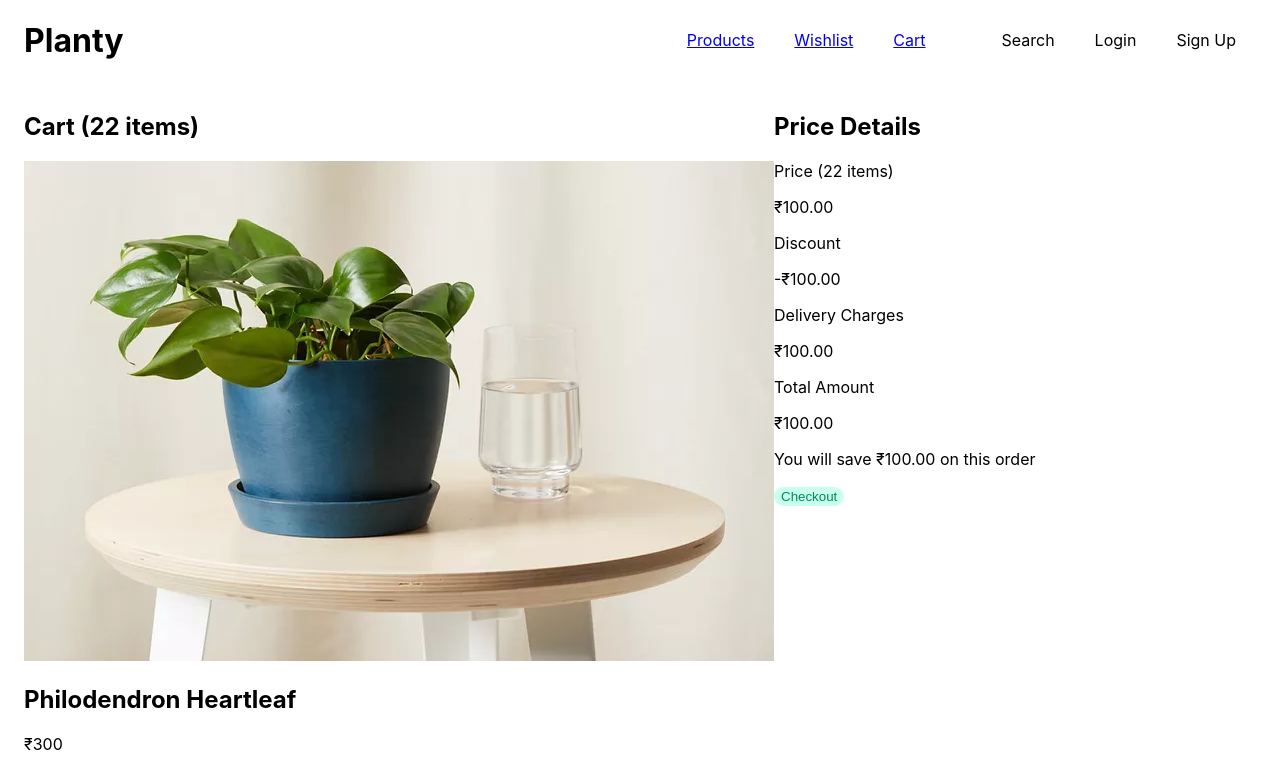
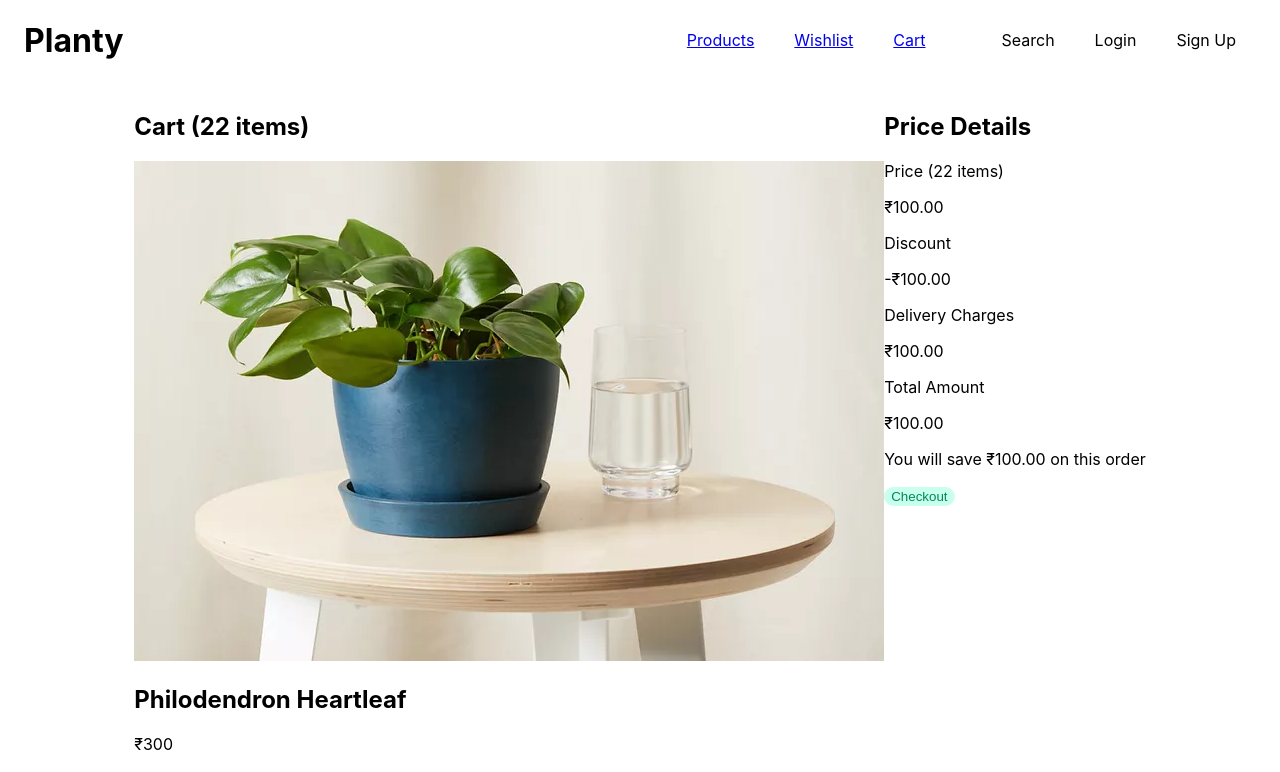
Before and after one commit to srinivas180/planty-2, a React (Create React App) app: page /cart in a window 1280 px wide. Shown: the top 772 px of the page. Built offline with nearby package versions, Linux system fonts and the light colour scheme; what miragejs would draw is missing.

Commit message:
style: added row--center generic style

```diff
--- a/src/App.css
+++ b/src/App.css
@@ -25,6 +25,10 @@ html {
     display: flex;
 }
 
+.row--center {
+    justify-content: center;
+}
+
 .button {
     border: none;
     border-radius: 10px;
```
